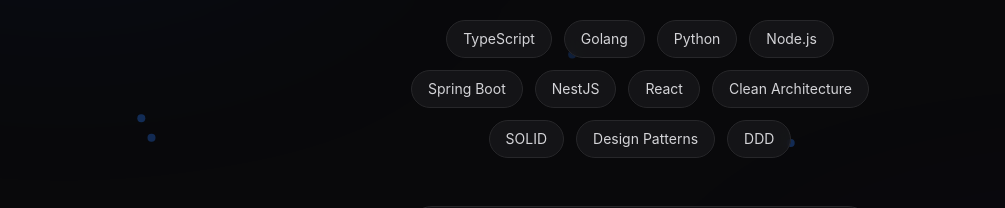
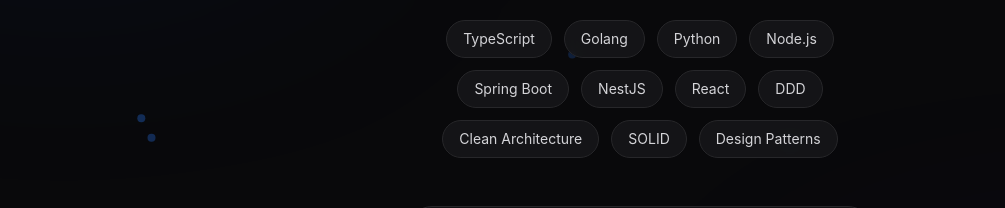
Before and after one commit to marcosfrancomarinho/meu-perfil, a React (Vite) app: page / in a window 1280 px wide. Shown: the part 532-740 px from the top of the page, without its empty margins (0-1005 px from the left). Built offline with nearby package versions, Linux system fonts and the light colour scheme.

Commit message:
Atualizar o App.tsx

```diff
--- a/src/App.tsx
+++ b/src/App.tsx
@@ -52,10 +52,10 @@
   'Spring Boot',
   'NestJS',
   'React',
+  'DDD',
   'Clean Architecture',
   'SOLID',
-  'Design Patterns',
-  'DDD'
+  'Design Patterns'
 ];
 
 const PARTICLE_COUNT = 18;
```
